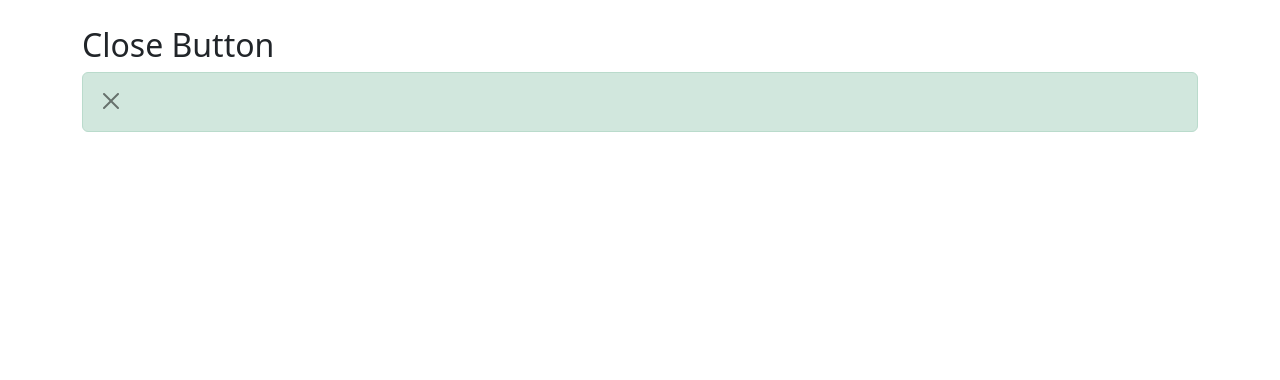
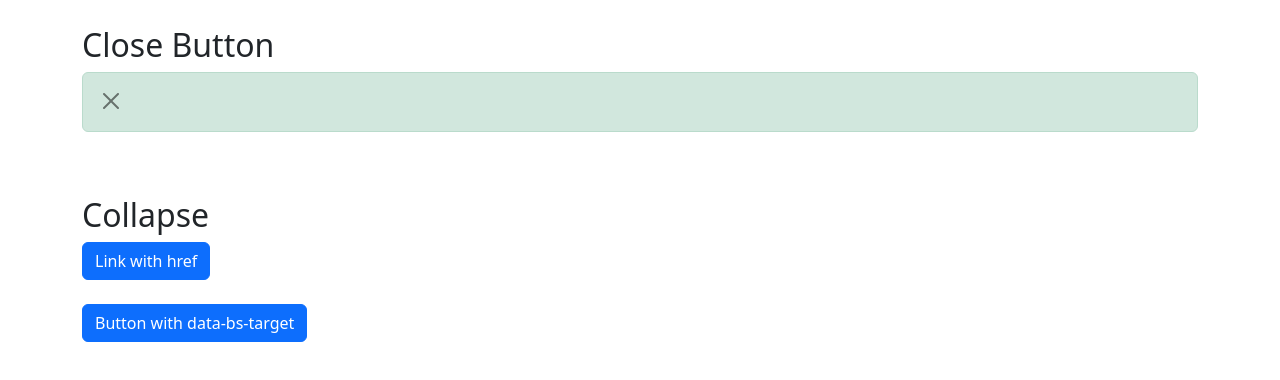
Before and after one commit to Michal-Radomski/Udemy_Frontend_Courses, a plain HTML site: page 01 Bootstrap5/04 - Components/index.html in a window 1280 px wide. Shown: the part 8254-8634 px from the top of the page. Before the commit the page ends 8474 px from the top, so only its background shows below. Drawn offline with nearby package versions, Linux system fonts and the light colour scheme.

Commit message:
Collapse exercise done

```diff
--- a/01 Bootstrap5/04 - Components/index.html
+++ b/01 Bootstrap5/04 - Components/index.html
@@ -646,6 +646,43 @@
         <button type="button" class="btn-close" aria-label="Close"></button>
       </div>
 
+      <br /><br />
+      <h2>Collapse</h2>
+      <a
+        href="#hrefCollapse"
+        class="btn btn-primary"
+        data-bs-toggle="collapse"
+        role="button"
+        aria-expanded="false"
+        aria-controls="hrefCollapse"
+        >Link with href</a
+      >
+      <div class="collapse" id="hrefCollapse">
+        <div class="alert alert-success">
+          Lorem ipsum dolor sit amet, consectetur adipiscing elit. Donec mattis posuere consequat. Nulla fermentum sodales
+          augue, vitae ornare eros ornare quis. Donec lectus est, congue eu risus quis, tempus sagittis nunc.
+        </div>
+      </div>
+
+      <br /><br />
+
+      <button
+        type="button"
+        class="btn btn-primary"
+        data-bs-toggle="collapse"
+        data-bs-target="#dataTargetCollapse"
+        aria-expanded="false"
+        aria-controls="dataTargetCollapse"
+      >
+        Button with data-bs-target
+      </button>
+      <div class="collapse" id="dataTargetCollapse">
+        <div class="alert alert-success">
+          Lorem ipsum dolor sit amet, consectetur adipiscing elit. Donec mattis posuere consequat. Nulla fermentum sodales
+          augue, vitae ornare eros ornare quis. Donec lectus est, congue eu risus quis, tempus sagittis nunc.
+        </div>
+      </div>
+
       <br /><br /><br />
     </div>
   </body>
```
